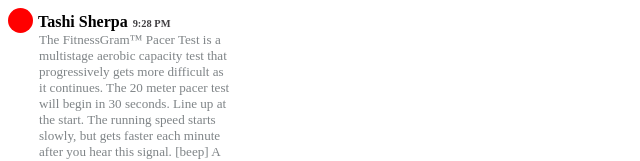
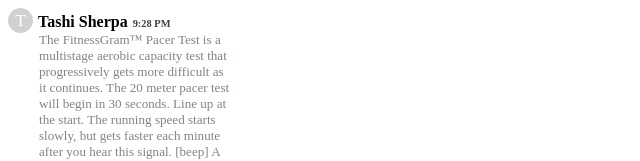
Before and after one commit to ctplatform/classtime-web, a Next.js app: page / in a window 1280 px wide. Shown: the top 161 px of the page, without its empty margins (0-640 px from the left). Built offline with nearby package versions, Linux system fonts and the light colour scheme.

Commit message:
fixed icon based on first char of name, message component

```diff
--- a/components/ChatMessage/ChatMessage.module.scss
+++ b/components/ChatMessage/ChatMessage.module.scss
@@ -12,12 +12,19 @@
         padding-left: 5px;
     }
     .chatMessageAccIcon {
-        background-color: red;
+        background-color: #CFD2CF;
         border-radius: 50%;
         border: 0.5rem;
         height: 25px;
         width: 25px;
-        display: inline-block;
+        display: table-cell;
+        vertical-align: middle;
+        text-align: center;
+        .chatMessageIconChar {
+            display: inline-block;
+            color: white;
+            font-size: 1.1rem;
+        }
     }
     .chatMessageName {
         display: inline-block;
--- a/components/ChatMessage/ChatMessage.tsx
+++ b/components/ChatMessage/ChatMessage.tsx
@@ -1,4 +1,4 @@
-import {useState, useEffect} from "react";
+import { useState, useEffect } from "react";
 import styles from "./ChatMessage.module.scss";
 
 const ChatMessage = (props) => {
@@ -7,20 +7,22 @@
       <div className={styles.chatMessageZAxis}>
         <section className={styles.chatMessageComponent}>
           <div className={styles.chatMessageBar1}>
-              <div className={styles.chatMessageAccIcon}></div>
+            <div className={styles.chatMessageAccIcon}>
               {props.messageIcon}
+              <section className={styles.chatMessageIconChar}>
+                {props.messageName[0]}
+              </section>
+            </div>
           </div>
           <div className={styles.chatMessageBar2}>
             <h1 className={styles.chatMessageName}>{props.messageName}</h1>
             <h2 className={styles.chatMessageTime}>{props.messageTime}</h2>
-              <p className={styles.chatMessageMessage}>
-                {props.messageText}
-              </p>
+            <p className={styles.chatMessageMessage}>{props.messageText}</p>
           </div>
         </section>
       </div>
     </>
   );
-}
+};
 
 export default ChatMessage;
```
Lines whose indentation alone changed are shown as unchanged.
